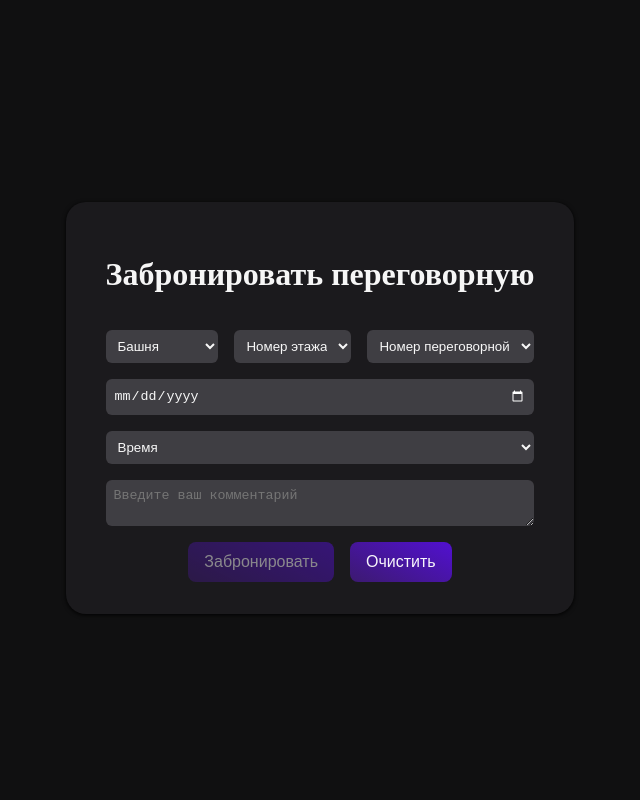
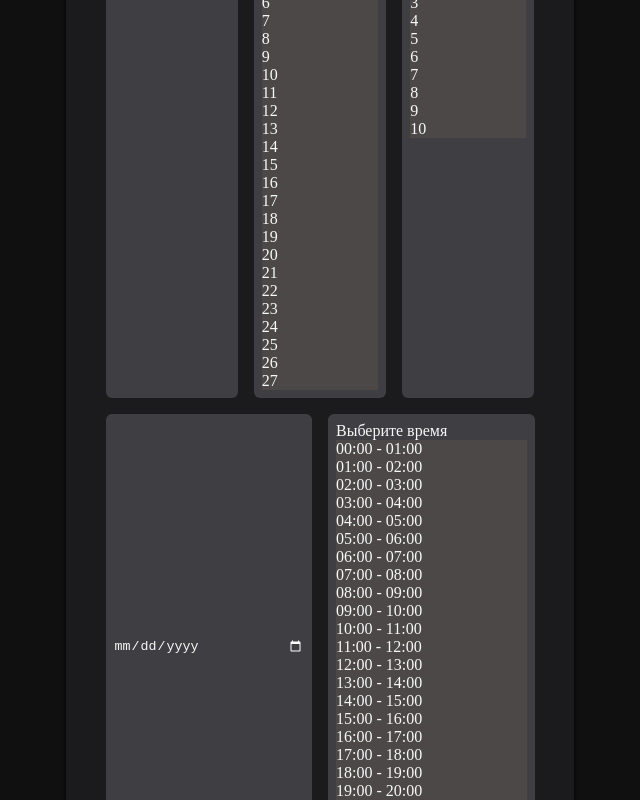
Before and after one commit to AleksandrOparin/Booking-form, a React (Vite) app: page / in a window 1280 px wide. Shown: the top 800 px of the page, without its empty margins (320-960 px from the left). Built offline with nearby package versions, Linux system fonts and the light colour scheme.

Commit message:
Start refactoring

```diff
--- a/src/Components/FormComponent/FormComponent.tsx
+++ b/src/Components/FormComponent/FormComponent.tsx
@@ -41,7 +41,7 @@ const FormComponent: React.FC<FormComponentProps> = ({ title, className }) => {
     const floorOptions = [...Array(25)].map((_, index) => String(index + 3));
     const meetingRoomOptions = [...Array(10)].map((_, index) => String(index + 1));
 
-    const meetingTimeOptions = [...Array(23)].map((_, index) => `${index > 9 ? index : '0' + index}:00 - ${index+1 > 9 ? index+1 : '0' + index}:00`);
+    const meetingTimeOptions = [...Array(24)].map((_, index) => `${index > 9 ? index : '0' + index}:00 - ${index+1 > 9 ? ((index+1) % 24) : '0' + (index+1)}:00`);
 
     return (
         <form className={`form ${className}`} onSubmit={handleSubmit(onSubmit)}>
@@ -49,12 +49,12 @@ const FormComponent: React.FC<FormComponentProps> = ({ title, className }) => {
             <div className="form__group">
                 <SelectComponent
                     id="tower"
-                    name="tower"
+                    // name="tower"
                     options={['A', 'B']}
-                    register={register}
+                    // register={register}
                     className="form__input-field"
                     placeholder="Башня"
-                    required
+                    // required
                 />
 
                 <SelectComponent
@@ -83,28 +83,25 @@ const FormComponent: React.FC<FormComponentProps> = ({ title, className }) => {
 
             <div className="form__group">
                 <InputComponent
-                    id="date"
-                    name="date"
+                    id="meetingDate"
+                    name="meetingDate"
                     type="date"
                     register={register}
                     className="form__input-field"
                     placeholder="Выберите дату"
                     required
                 />
-            </div>
-            {errors.date && <span className="form__error">Укажите дату</span>}
-
-            <div className="form__group">
                 <SelectComponent
                     id="meetingTime"
                     name="meetingTime"
                     options={meetingTimeOptions}
                     register={register}
                     className="form__input-field"
-                    placeholder="Время"
+                    placeholder="Выберите время"
                     required
                 />
             </div>
+            {errors.date && <span className="form__error">Укажите корректные дату и время</span>}
 
             <div className="form__group">
                 <TextAreaComponent
--- a/src/Components/SelectComponent/SelectComponent.css
+++ b/src/Components/SelectComponent/SelectComponent.css
@@ -2,6 +2,12 @@
 
 }
 
-.select option {
-    width: 100%;
+.select__option {
+    background-color: #4c4848;
+    border: none;
 }
+
+.select__option:hover,
+.select__option:checked {
+    background-color: #7c6f6f;
+}
--- a/src/Components/SelectComponent/SelectComponent.tsx
+++ b/src/Components/SelectComponent/SelectComponent.tsx
@@ -1,35 +1,49 @@
-import React from 'react';
+import React, { useState } from 'react';
 
 import './SelectComponent.css';
 
 interface SelectComponentProps {
     id: string;
-    name: string;
     options: string[];
-    register: any;
     className: string;
     placeholder: string;
-    required?: boolean;
+    onSelect: (value: string) => void;
 }
 
 const SelectComponent: React.FC<SelectComponentProps> = (
     {
          id,
-         name,
          options,
-         register,
          className,
          placeholder,
-         required = false,
-     }) => (
-    <select id={id} {...register(name, { required })} className={`select ${className}`} placeholder={placeholder}>
-        <option value="">{placeholder}</option>
-        {options.map((option, index) => (
-            <option key={index} value={option}>
-                {option}
-            </option>
-        ))}
-    </select>
-);
+         onSelect,
+     }) => {
+    const [selectedOption, setSelectedOption] = useState<string | null>(null);
+
+    const handleOptionSelect = (event: React.MouseEvent<HTMLDivElement>) => {
+        const value = event.currentTarget.textContent;
+        setSelectedOption(value);
+        onSelect(value || ''); // Pass an empty string if value is null
+    };
+
+    return (
+        <div id={id} className={`select ${className}`}>
+            <div className="select__placeholder" onClick={handleOptionSelect}>
+                {selectedOption || placeholder}
+            </div>
+            <div className="select__options">
+                {options.map((option, index) => (
+                    <div
+                        key={index}
+                        className={`select__option ${selectedOption === option ? 'selected' : ''}`}
+                        onClick={handleOptionSelect}
+                    >
+                        {option}
+                    </div>
+                ))}
+            </div>
+        </div>
+    );
+};
 
 export default SelectComponent;
```
